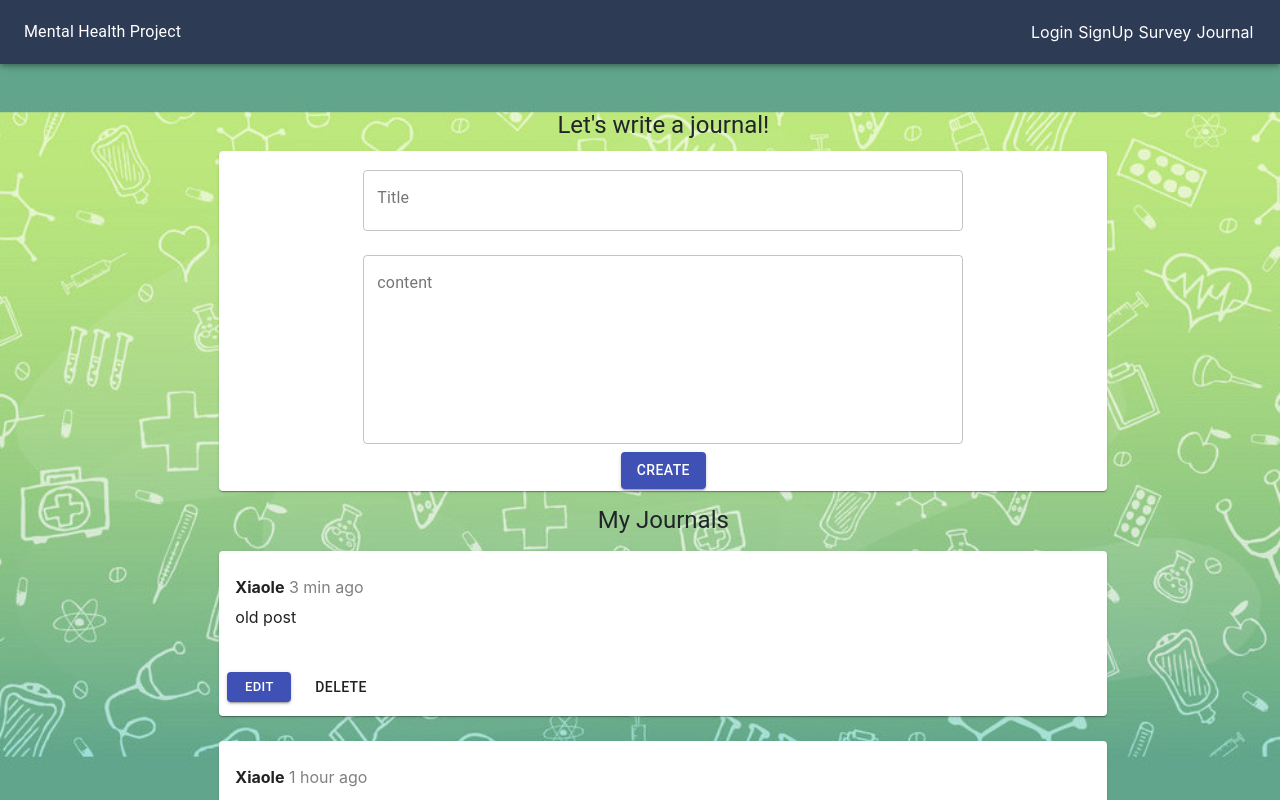
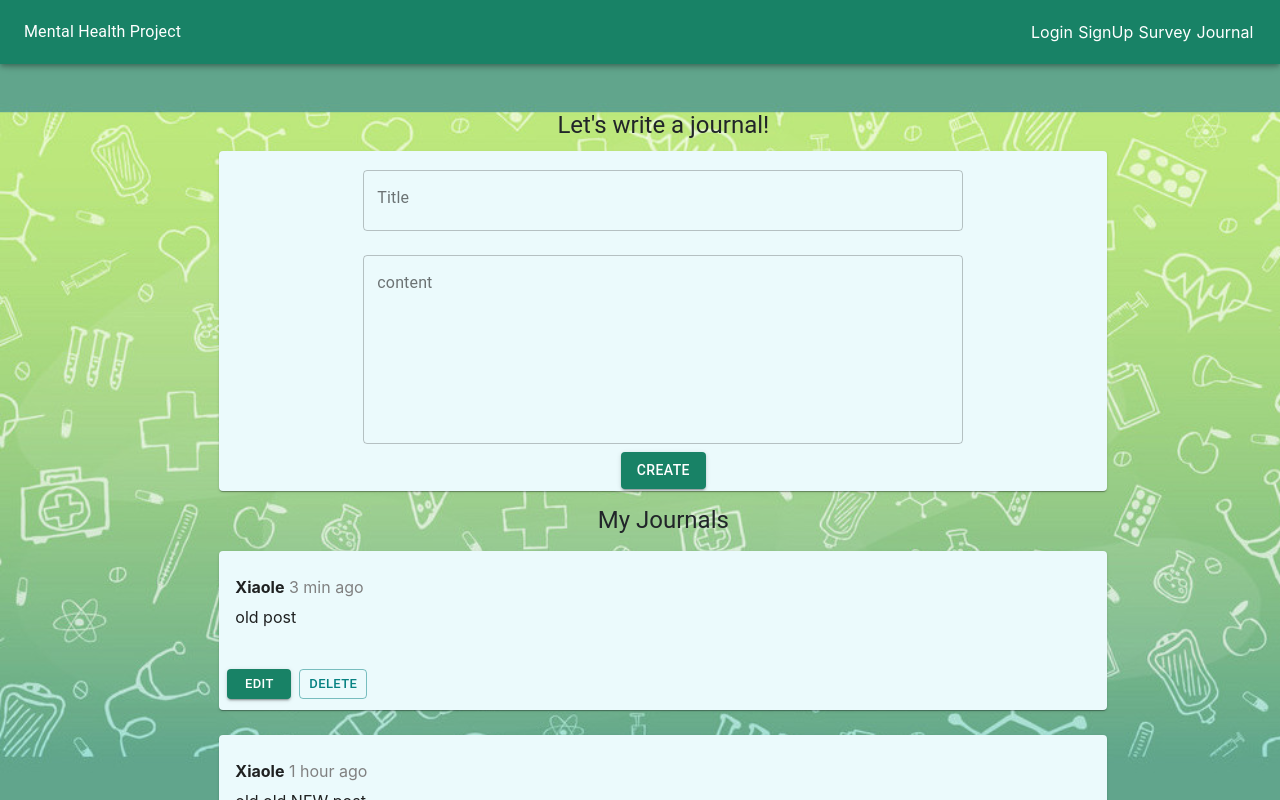
Before and after one commit to XiaoleZ/defhack-2020, a React (Create React App) app: page /journal in a window 1280 px wide. Shown: the top 800 px of the page. Built offline with nearby package versions, Linux system fonts and the light colour scheme.

Commit message:
added theme color and updated components with color

```diff
--- a/package.json
+++ b/package.json
@@ -10,6 +10,7 @@
     "@testing-library/jest-dom": "^4.2.4",
     "@testing-library/react": "^9.3.2",
     "@testing-library/user-event": "^7.1.2",
+    "@tgrx/getcontrasttext": "^1.0.1",
     "axios": "^0.19.2",
     "classnames": "^2.2.6",
     "contentful": "^7.14.4",
--- a/src/components/Journal.js
+++ b/src/components/Journal.js
@@ -4,16 +4,17 @@ import { makeStyles } from '@material-ui/core/styles';
 import Button from '@material-ui/core/Button';
 import TextField from '@material-ui/core/TextField';
 import Typography from '@material-ui/core/Typography';
+import { ThemeProvider } from '@material-ui/styles';
+import theme from './Theme';
 import Card from '@material-ui/core/Card';
-// import logo from './logo.svg';
 import "./custom.css";
 import JournalPost from "./JournalPost";
-import axios from "axios"
 
 const useStyles = makeStyles({
   root: {
     width: '80%',
-    backgroundColor: 'white',
+    backgroundColor: '#ebfafc',
+    color: '#00494A',
     margin: '10px auto',
     textAlign: 'center',
   },
@@ -39,7 +40,8 @@ export default function Journal() {
   return (
 
     <div className="Journal">
-      <Typography component="h1" variant="h5">
+    <ThemeProvider theme={theme}>
+      <Typography component="h1" variant="h5" color="primary.dark">
             Let's write a journal!
       </Typography>
       <Card className={classes.root}>
@@ -51,6 +53,7 @@ export default function Journal() {
             type="journal"
             id="journal"
             style = {{width: 600}}
+            labelColor="primary.light"
           />
         <br />
         <TextField
@@ -78,8 +81,8 @@ export default function Journal() {
         <div className="post-container">
             {post && post.map(post => <JournalPost key={post.id} data={post} />)}
         </div>
-
       </div>
+    </ThemeProvider>
     </div>
   );
 }
--- a/src/components/JournalDeletePopup.js
+++ b/src/components/JournalDeletePopup.js
@@ -1,9 +1,12 @@
 import React from "react";
 import Button from '@material-ui/core/Button';
-import Modal from 'react-bootstrap/Modal'
+import Modal from 'react-bootstrap/Modal';
+import { ThemeProvider } from '@material-ui/styles';
+import theme from './Theme';
 
 export default function Popup(props)  {
   return (
+    <div>
     <Modal
       {...props}
       size="lg"
@@ -11,19 +14,22 @@ export default function Popup(props)  {
       centered
     >
       <Modal.Header closeButton>
-        <Modal.Title id="contained-modal-title-vcenter">
+        <Modal.Title id="contained-modal-title-vcenter" color="primary.dark">
           Warning
         </Modal.Title>
       </Modal.Header>
       <Modal.Body>
-        <p>
+        <p color="primary.dark">
           Are you sure you want to delete this journal post?
         </p>
       </Modal.Body>
       <Modal.Footer>
-        <Button color="primary" variant onClick={props.onHide}>Cancel</Button>
-        <Button variant="secondary" onClick={props.onHide}>Delete</Button>
+      <ThemeProvider theme={theme}>
+        <Button color="secondary" size="small" onClick={props.onHide}>Delete</Button>
+        <Button color="primary" variant="contained" size="small" onClick={props.onHide}>Cancel</Button>
+      </ThemeProvider>
       </Modal.Footer>
     </Modal>
+    </div>
   );
 }
--- a/src/components/JournalPost.js
+++ b/src/components/JournalPost.js
@@ -8,15 +8,15 @@ import CardContent from '@material-ui/core/CardContent';
 import Button from '@material-ui/core/Button';
 import Grid from '@material-ui/core/Grid';
 import Popup from './JournalDeletePopup';
-// import Modal from 'react-bootstrap/Modal'
 import './Journal.css';
-
+import { ThemeProvider } from '@material-ui/styles';
+import theme from './Theme';
 import JournalHeader from "./JournalHeader";
 
 const useStyles = makeStyles({
   root: {
+    backgroundColor: '#ebfafc',
     width: '80%',
-    backgroundColor: 'white',
     margin: '10px auto',
     textAlign: 'left',
   },
@@ -28,7 +28,8 @@ export default function Journal(props) {
 
   return (
     <Grid >
-      <Card className={classes.root} >
+    <ThemeProvider theme={theme}>
+      <Card className={classes.root}>
         <CardContent>
           <JournalHeader
             className={classes.title}
@@ -39,7 +40,7 @@ export default function Journal(props) {
         </CardContent>
         <CardActions>
           <Button  color="primary" size="small" /*onClick={}*/ variant="contained">Edit</Button>
-          <Button variant="primary" size="small" onClick={() => setModalShow(true)}>
+          <Button color="secondary" variant="outlined" size="small" onClick={() => setModalShow(true)}>
             Delete
           </Button>
           <Popup
@@ -48,6 +49,7 @@ export default function Journal(props) {
           />
         </CardActions>
       </Card>
+    </ThemeProvider>
     </Grid>
   );
 }
--- a/src/components/NarBar.js
+++ b/src/components/NarBar.js
@@ -3,6 +3,8 @@ import AppBar from '@material-ui/core/AppBar'
 import Toolbar from '@material-ui/core/Toolbar'
 import Grid from '@material-ui/core/Grid'
 import Typography from '@material-ui/core/Typography'
+import { ThemeProvider } from '@material-ui/styles';
+import theme from './Theme';
 // import Button from '@material-ui/core/Button';
 import { NavLink } from "react-router-dom";
 import "./custom.css";
@@ -11,11 +13,12 @@ import "./custom.css";
 export default function NavBar() {
   return (
     <div>
-      <AppBar className="nav" style={{ background: '#2E3B55' }}>
+    <ThemeProvider theme={theme}>
+      <AppBar className="nav" color="primary" /*style={{ background: '#188266' }}*/>
         <Toolbar>
           <Grid justify="space-between" container spacing={24}>
             <Grid >
-              <Typography  color="inherit">
+              <Typography color="#FFFCCD">
               Mental Health Project
               </Typography>
             </Grid>
@@ -28,6 +31,7 @@ export default function NavBar() {
           </Grid>
         </Toolbar>
       </AppBar>
+    </ThemeProvider>
     </div>
   )
 };
--- /dev/null
+++ b/src/components/Theme.js
@@ -0,0 +1,30 @@
+import { createMuiTheme } from '@material-ui/core/styles';
+
+const theme = createMuiTheme({
+  palette: {
+    primary: {
+      light: '#96CC68',
+      main: '#188266',
+      dark: '#00494A',
+      contrastText: 'white',
+    },
+    secondary: {
+      light: '#95DBE5',
+      main: '#078282',
+      // dark: will be calculated from palette.secondary.main,
+      contrastText: 'white',
+    },
+    neutral: {
+      main: '#ebfafc',
+    },
+    // Used by `getContrastText()` to maximize the contrast between
+    // the background and the text.
+    contrastThreshold: 3,
+    // Used by the functions below to shift a color's luminance by approximately
+    // two indexes within its tonal palette.
+    // E.g., shift from Red 500 to Red 300 or Red 700.
+    tonalOffset: 0.2,
+  },
+});
+
+export default theme;
--- a/src/index.css
+++ b/src/index.css
@@ -5,6 +5,7 @@ body {
     sans-serif;
   -webkit-font-smoothing: antialiased;
   -moz-osx-font-smoothing: grayscale;
+  background-color: '#ebfafc';
 }
 
 code {
```
Also changed, not shown: 1 other file (tests, documents, lock files or other folders).
